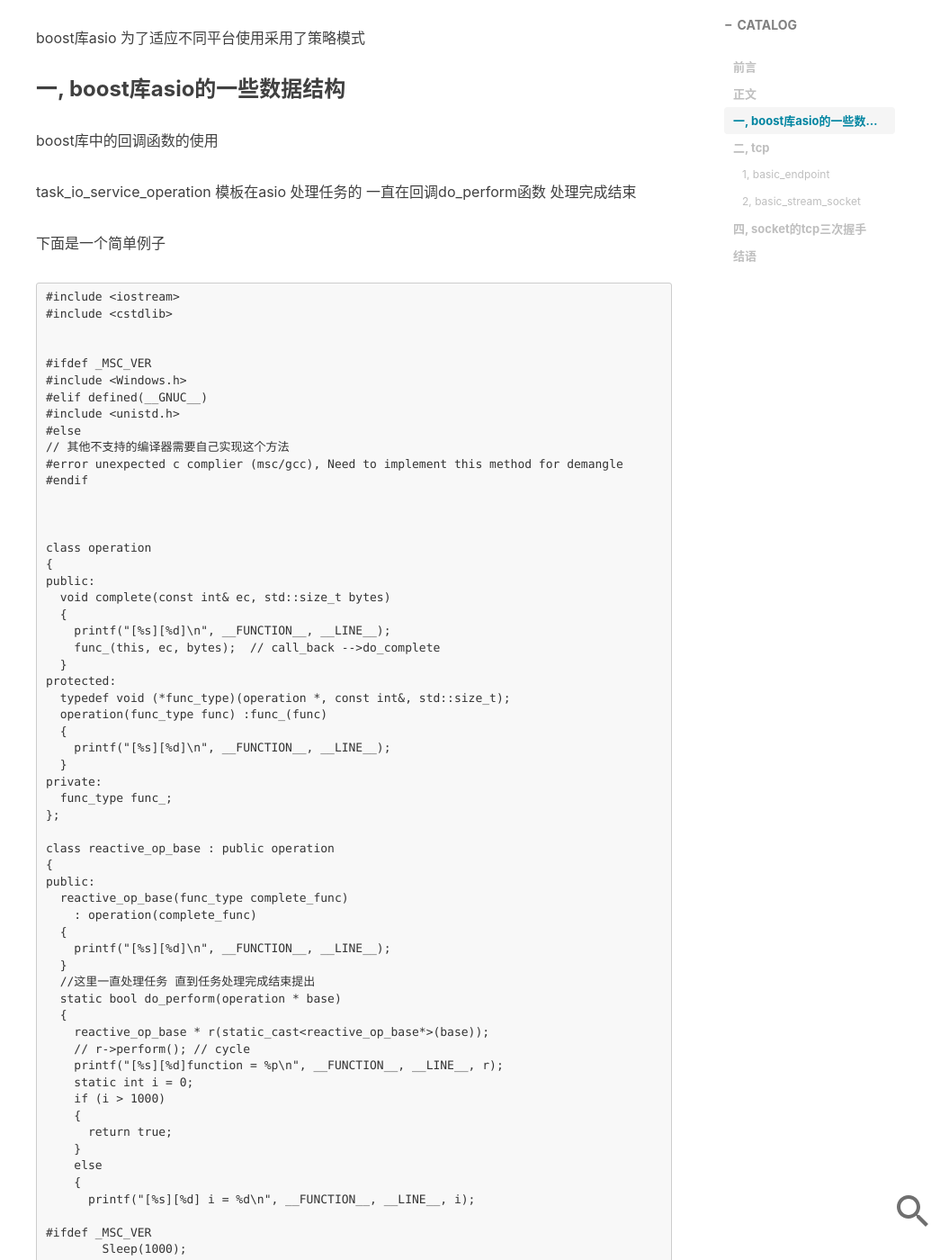
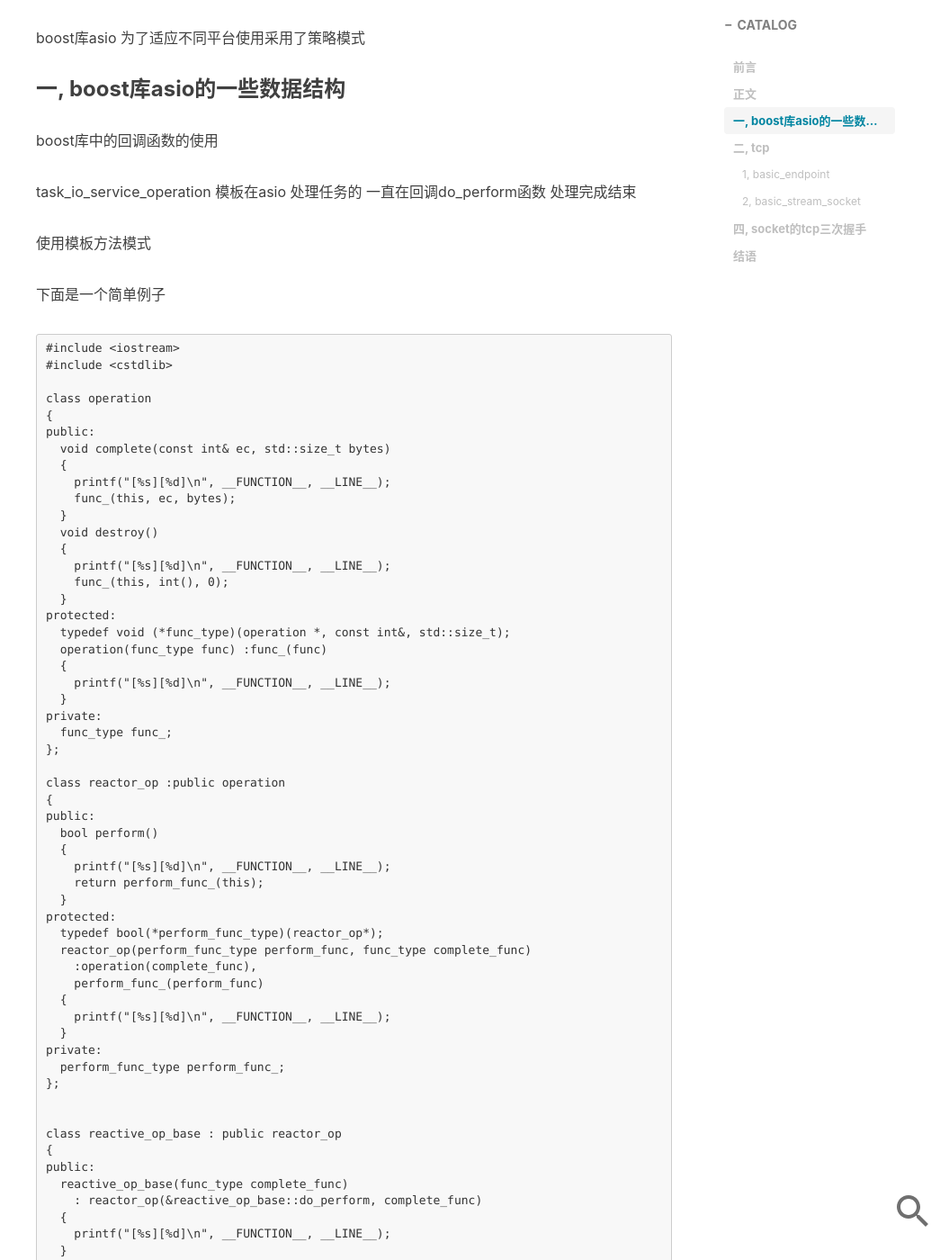
Before and after one commit to chensongpoixs/chensongpoixs.github.io, a Jekyll site: the page built from _posts/2019-01-22-boost库asio源码分析之数据结构.md, in a window 1280 px wide and 1400 px high, scrolled down 1179 px. Shown: the whole window at 90% size, without its empty margins (225-1280 px from the left). Built offline with Jekyll 4.4.1, drawn with Linux system fonts in a browser that asks for light colours; nearby versions of some CDN libraries; comment, search, counter and statistics services are not loaded; some of the changed text lies outside the part shown.

Commit message:
模板方法模式

````diff
--- a/_posts/2019-01-22-boost库asio源码分析之数据结构.md
+++ b/_posts/2019-01-22-boost库asio源码分析之数据结构.md
@@ -10,6 +10,7 @@ catalog: 	 true
 tags:
     - boost库asio
     - 网络编程
+    - 设计模式
 ---
 
 ## 前言
@@ -37,6 +38,8 @@ boost库中的回调函数的使用
 
 task_io_service_operation 模板在asio 处理任务的 一直在回调do_perform函数 处理完成结束
 
+使用模板方法模式
+
 下面是一个简单例子
 
 
@@ -44,25 +47,18 @@ task_io_service_operation 模板在asio 处理任务的 一直在回调do_perfor
 #include <iostream>
 #include <cstdlib>
 
-
-#ifdef _MSC_VER
-#include <Windows.h>
-#elif defined(__GNUC__)
-#include <unistd.h>
-#else
-// 其他不支持的编译器需要自己实现这个方法
-#error unexpected c complier (msc/gcc), Need to implement this method for demangle
-#endif
-
-
-
 class operation
 {
 public:
   void complete(const int& ec, std::size_t bytes)
   {
     printf("[%s][%d]\n", __FUNCTION__, __LINE__);
-    func_(this, ec, bytes);  // call_back -->do_complete
+    func_(this, ec, bytes);
+  }
+  void destroy()
+  {
+    printf("[%s][%d]\n", __FUNCTION__, __LINE__);
+    func_(this, int(), 0);
   }
 protected:
   typedef void (*func_type)(operation *, const int&, std::size_t);
@@ -74,41 +70,44 @@ private:
   func_type func_;
 };
 
-class reactive_op_base : public operation
+class reactor_op :public operation
+{
+public:
+  bool perform()
+  {
+    printf("[%s][%d]\n", __FUNCTION__, __LINE__);
+    return perform_func_(this);
+  }
+protected:
+  typedef bool(*perform_func_type)(reactor_op*);
+  reactor_op(perform_func_type perform_func, func_type complete_func)
+    :operation(complete_func),
+    perform_func_(perform_func)
+  {
+    printf("[%s][%d]\n", __FUNCTION__, __LINE__);
+  }
+private:
+  perform_func_type perform_func_;
+};
+
+
+class reactive_op_base : public reactor_op
 {
 public:
   reactive_op_base(func_type complete_func)
-    : operation(complete_func)
+    : reactor_op(&reactive_op_base::do_perform, complete_func)
   {
     printf("[%s][%d]\n", __FUNCTION__, __LINE__);
   }
-  //这里一直处理任务 直到任务处理完成结束提出
-  static bool do_perform(operation * base)
+  //这里处理任务 直到任务处理完成结束提出
+  static bool do_perform(reactor_op * base)
   {
     reactive_op_base * r(static_cast<reactive_op_base*>(base));
     // r->perform(); // cycle
     printf("[%s][%d]function = %p\n", __FUNCTION__, __LINE__, r);
-    static int i = 0;
-    if (i > 1000)
-    {
-      return true;
-    }
-    else
-    {
-      printf("[%s][%d] i = %d\n", __FUNCTION__, __LINE__, i);
 
-#ifdef _MSC_VER
-        Sleep(1000);
-#elif defined(__GNUC__)
-      sleep(1);
-#else
-// 其他不支持的编译器需要自己实现这个方法
-#error unexpected c complier (msc/gcc), Need to implement this method for demangle
-#endif
-      ++i;
-      r->complete(34, 34);
-      return false;
-    }
+      //r->complete(34, 34);
+    return true;
   }
 protected:
 private:
@@ -125,9 +124,10 @@ public:
   }
   static void do_complete(operation* base, const int &, std::size_t)
   {
-    reactive_op_base * o(static_cast<reactive_op_base*>(base));
+    reactor_op * o(static_cast<reactor_op*>(base));
     printf("[%s][%d]function = %p\n", __FUNCTION__, __LINE__, o);
-    o->do_perform(o);
+    o->perform();
+    printf("[%s][%d]\n", __FUNCTION__, __LINE__);
   }
 protected:
 private:
@@ -137,14 +137,15 @@ int main(int argc, char *argv[])
 {
   reactive_op reactive;
   printf("[%s][%d]function = %p\n", __FUNCTION__, __LINE__, &reactive);
-  reactive.do_complete(&reactive, 34, 5);
+  operation * o(static_cast<operation*>(&reactive));
+  o->complete(4, 5);
+  return EXIT_SUCCESS;
+}
 
 
-  return EXIT_SUCCESS;
-}
 ```
 
-![](https://github.com/chensongpoixs/chensongpoixs.github.io/blob/master/img/2019-01-22/operaction.gif?raw=true)
+![](https://github.com/chensongpoixs/chensongpoixs.github.io/blob/master/img/2019-01-22/task_opercation.png?raw=true)
 
 
 
--- a/img/2019-01-22/C++/CMakeLists.txt
+++ b/img/2019-01-22/C++/CMakeLists.txt
@@ -4,7 +4,7 @@ MESSAGE(STATUS "#########################")
 
 SET(CMAKE_BUILD_TYPE Release)
 ADD_DEFINITIONS(-std=c++11 -g -Wall )
-
+SET(CMAKE_VERBOSE_MAKEFILE ON)
 file(GLOB ALL_CXX_SRCS
 ./*.cpp
 )
````
Also changed, not shown: img/2019-01-22/task_opercation.png (added), 1 other file.
